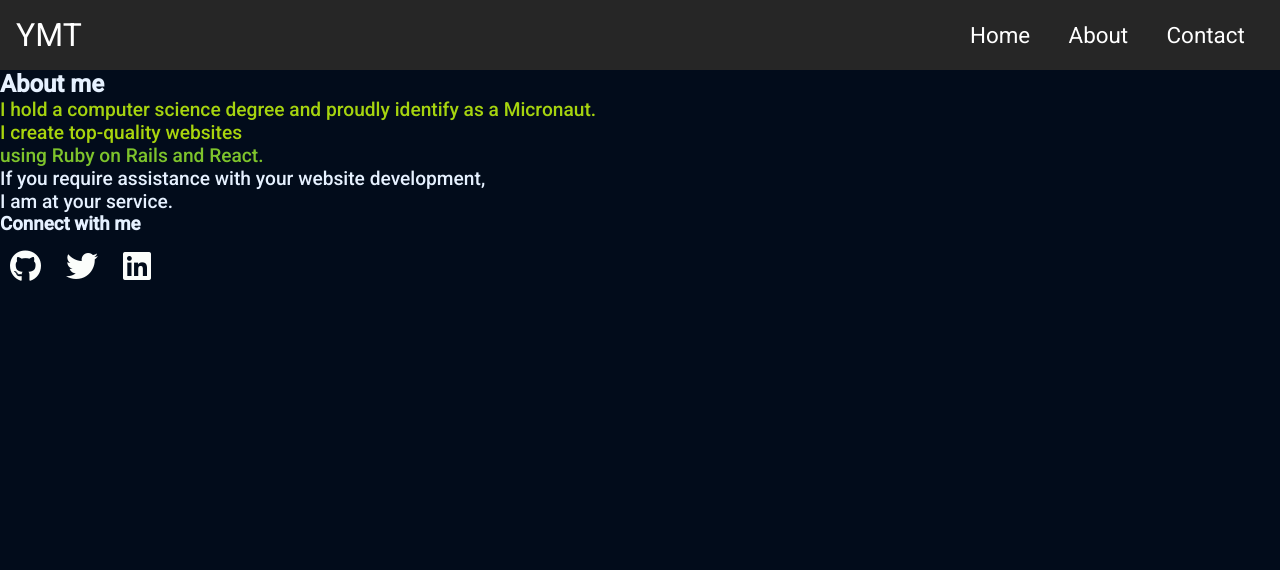
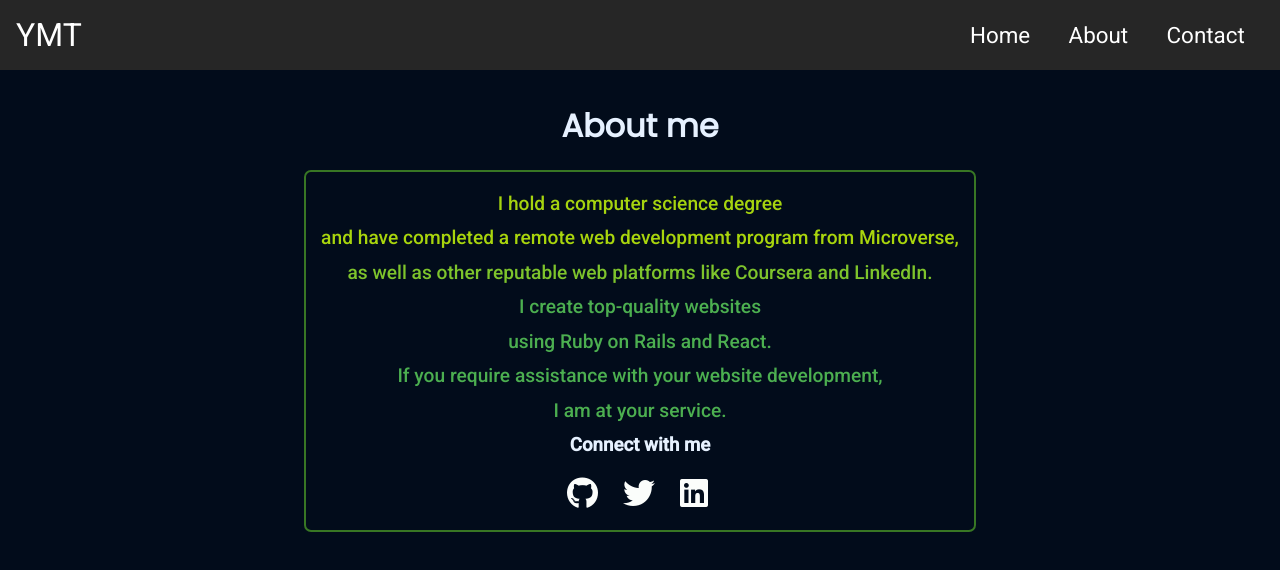
Before and after one commit to mryeminthu/react-portfolio, a React (Create React App) app: page /about in a window 1280 px wide. Shown: the top 570 px of the page. Built offline with nearby package versions, Linux system fonts and the light colour scheme.

Commit message:
Add animation to about page

```diff
--- a/src/components/About/About.jsx
+++ b/src/components/About/About.jsx
@@ -4,19 +4,21 @@ import SocialIcons from "./SocialIcons";
 
 const About = () => {
   const aboutMe = [
-    "I hold a computer science degree and proudly identify as a Micronaut.",
+    "I hold a computer science degree",
+    "and have completed a remote web development program from Microverse,",
+    "as well as other reputable web platforms like Coursera and LinkedIn.",
     "I create top-quality websites",
     "using Ruby on Rails and React.",
     "If you require assistance with your website development,",
     "I am at your service.",
   ];
   return (
-    <div>
-      <h2>About me</h2>
-      <div>
+    <section className="about-me-section">
+      <h2 className="about-me-title">About me</h2>
+      <div className="about-me-and-icons">
         {aboutMe.map((line, index) => (
           <p
-            className="about-me"
+            className="about-me-paragraph"
             key={index}
             style={{
               animation: `colorChange 10s infinite alternate ${index * 2}s`,
@@ -25,12 +27,12 @@ const About = () => {
             {line}
           </p>
         ))}
-        <section>
+        <div className="icons-div">
           <h3 className="bounce-animation">Connect with me</h3>
           <SocialIcons />
-        </section>
+        </div>
       </div>
-    </div>
+    </section>
   );
 };
 
--- a/src/components/About/about.css
+++ b/src/components/About/about.css
@@ -1,6 +1,54 @@
-.about-me {
+.about-me-section {
+  display: flex;
+  flex-direction: column;
+  justify-content: center;
+  align-items: center;
+  text-align: center;
+  line-height: 1.8;
+  padding: 12px;
+}
+
+.about-me-title {
+  margin: 15px 0;
+  font-size: 2rem;
+}
+
+.about-me-and-icons {
+  width: auto;
+  height: auto;
+  padding: 15px;
+  border-radius: 7px;
+  position: relative;
+  overflow: hidden;
+  border: 2px solid #ffffff;
+}
+
+@keyframes borderAnimation {
+  0% {
+    border-color: #c5074d;
+  }
+  25% {
+    border-color: #afd809;
+  }
+  50% {
+    border-color: #199209;
+  }
+  75% {
+    border-color: #bd0595;
+  }
+  100% {
+    border-color: #4CAF50;
+  }
+}
+
+.about-me-and-icons {
+  animation: borderAnimation 10s infinite linear;
+}
+
+.about-me-paragraph {
     font-size: 1.2rem;
     font-weight: 500;
+    color:#4CAF50;
   }
 
   @keyframes colorChange {
@@ -15,7 +63,7 @@
     }
   }
 
-  section .bounce-animation {
+  .icons-div .bounce-animation {
     animation: bounceAnimation 3s infinite;
   }
 
@@ -39,11 +87,10 @@
     color: #333;
     text-decoration: none;
     margin: 0 10px;
-    color: #ffffff;
     animation: iconsChange 5s infinite alternate;
   }
 
-  .social-icons i {
+  .social-icons a i {
     margin-right: 5px;
     font-size: 2rem;
   }
--- a/src/components/Home/home.css
+++ b/src/components/Home/home.css
@@ -1,11 +1,9 @@
 .home-component {
-  width: 100%;
   display: flex;
   flex-direction: column;
   justify-content: center;
   align-items: center;
   text-align: center;
-  height: 100vh;
   line-height: 2;
   padding: 15px;
 }
--- a/src/components/Navbar/navbar.css
+++ b/src/components/Navbar/navbar.css
@@ -1,4 +1,3 @@
-
   nav {
     width: 100%;
     height: 70px;
@@ -48,11 +47,12 @@
       align-items: center;
       background-color: #020c1b;
       width: 100vw;
-      min-height: 100vh;
+      height: 100vh;
       position: fixed;
       top: 70px;
       left: -110%;
       transition: left 0.5s ease;
+      z-index: 3;
     }
 
     .menu-links {
```
Also changed, not shown: src/logo.svg (deleted).
